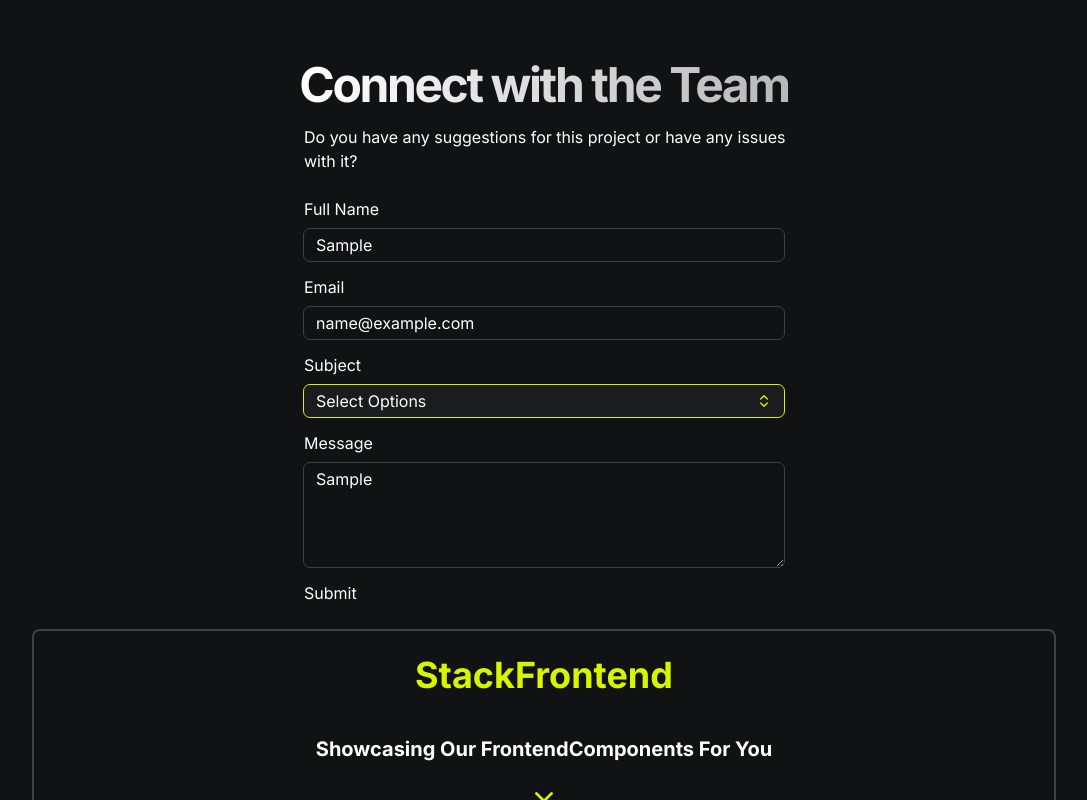
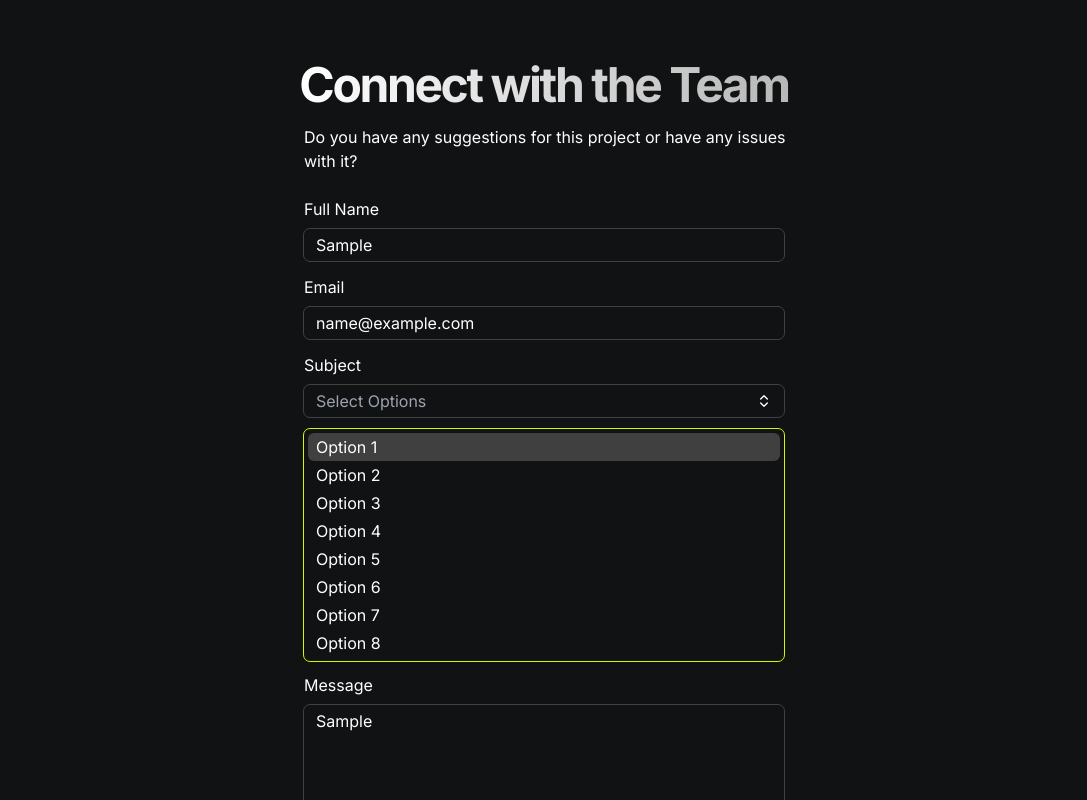
Before and after one commit to Ayusht777/FrontendStack, a React (Vite) app: page / in a window 1280 px wide. Both pictures are taken after typing "Sample", "name@example.com", "Sample" into the empty fields and a click on the button "Select Options". Shown: the part 4274-5074 px from the top of the page, without its empty margins (96-1183 px from the left). Built offline with nearby package versions, Linux system fonts and the light colour scheme.

Commit message:
refactor: Improve DropdownMenu component with additional options and keyboard navigation support

```diff
--- a/src/Components/DropDownMenu.jsx
+++ b/src/Components/DropDownMenu.jsx
@@ -2,99 +2,125 @@
 import { ChevronsUpDown } from "lucide-react";
 
 const DropdownMenu = () => {
-  const dropdownOptions = useMemo(
-    () => ["Option 1", "Option 2", "Option 3", "Option 4"],
+  const options = useMemo(
+    () => [
+      "Option 1",
+      "Option 2",
+      "Option 3",
+      "Option 4",
+      "Option 5",
+      "Option 6",
+      "Option 7",
+      "Option 8",
+    ],
     []
   );
 
-  const [menuState, setMenuState] = useState({
-    selectedValue: "Select Options",
-    selectedIndex: 0,
+  const [dropdownState, setDropdownState] = useState({
+    selectedOption: "Select Options",
+    selectedOptionIndex: 0,
     isOpen: false,
   });
 
-  const divRef = useRef(null);
+  const dropdownRef = useRef(null);
 
-  const handleKeyboardNavigation = useCallback(
+  const handleKeyNavigation = useCallback(
     (event) => {
       const { key } = event;
       if (key === "ArrowUp") {
-        setMenuState((prevState) => ({
+        event.preventDefault();
+        setDropdownState((prevState) => ({
           ...prevState,
-          selectedIndex: Math.max(prevState.selectedIndex - 1, 0),
+          selectedOptionIndex: Math.max(prevState.selectedOptionIndex - 1, 0),
         }));
       } else if (key === "ArrowDown") {
-        setMenuState((prevState) => ({
+        event.preventDefault();
+        setDropdownState((prevState) => ({
           ...prevState,
-          selectedIndex: Math.min(
-            prevState.selectedIndex + 1,
-            dropdownOptions.length - 1
+          selectedOptionIndex: Math.min(
+            prevState.selectedOptionIndex + 1,
+            options.length - 1
           ),
         }));
       } else if (key === "Enter") {
-        event.preventDefault();
-        setMenuState((prevState) => ({
-          selectedValue: dropdownOptions[prevState.selectedIndex],
-          selectedIndex: prevState.selectedIndex,
+        setDropdownState((prevState) => ({
+          selectedOption: options[prevState.selectedOptionIndex],
+          selectedOptionIndex: prevState.selectedOptionIndex,
           isOpen: false,
         }));
       }
     },
-    [dropdownOptions]
+    [options]
   );
+
   useEffect(() => {
-    const divRefs = divRef.current;
-    if (divRefs && menuState.isOpen) {
-      divRefs.addEventListener("keydown", handleKeyboardNavigation);
+    document.addEventListener("keydown", handleKeyNavigation);
+    return () => {
+      document.removeEventListener("keydown", handleKeyNavigation);
+    };
+  }, [handleKeyNavigation]);
+
+  useEffect(() => {
+    if (dropdownState.isOpen && dropdownRef.current) {
+      dropdownRef.current.focus();
     }
+  }, [dropdownState.isOpen]);
 
-    return () => {
-      if (divRefs) {
-        divRefs.removeEventListener("keydown", handleKeyboardNavigation);
+  useEffect(() => {
+    const handleClickOutside = (event) => {
+      if (dropdownRef.current && !dropdownRef.current.contains(event.target)) {
+        setDropdownState((prevState) => ({ ...prevState, isOpen: false }));
       }
     };
-  }, [menuState.isOpen, dropdownOptions, handleKeyboardNavigation]);
-  useEffect(() => {
-    if (menuState.isOpen && divRef.current) {
-      divRef.current.focus();
-    }
-  }, [menuState.isOpen]);
+
+    document.addEventListener("mousedown", handleClickOutside);
+    return () => {
+      document.removeEventListener("mousedown", handleClickOutside);
+    };
+  }, []);
 
   return (
     <>
       <button
-        className="group mb-1.5  flex w-full cursor-pointer items-center justify-between rounded-md bg-Bg bg-inherit px-3 py-1 outline outline-1 outline-Border focus:bg-Nav focus:outline-Logo"
+        className="group mb-1.5 flex w-full cursor-pointer items-center justify-between rounded-md bg-Bg bg-inherit px-3 py-1 outline outline-1 outline-Border focus:bg-Nav focus:outline-Logo"
+        onClick={() =>
+          setDropdownState({ ...dropdownState, isOpen: !dropdownState.isOpen })
+        }
+      >
+        <span
+          className={`cursor-none ${
+            !options.includes(dropdownState.selectedOption)
+              ? "text-gray-400"
+              : ""
+          }`}
+        >
+          {dropdownState.selectedOption}
+        </span>
 
-        onClick={() =>
-          setMenuState({ ...menuState, isOpen: !menuState.isOpen })
-        }
-        onKeyDown={(e) => {
-          if (e.key === "Enter") {
-            e.preventDefault();
-
-            setMenuState({ ...menuState, isOpen: true });
-          }
-        }}
-      >
-        <span className="cursor-none ">{menuState.selectedValue}</span>
         <ChevronsUpDown className="size-4 group-focus-within:text-Logo" />
       </button>
 
       <div
-        className={`${menuState.isOpen ? " hidden" : "flex"} mb-1 mt-1.5 w-full cursor-pointer items-center justify-between rounded-md bg-inherit px-1 py-1 outline outline-1 outline-Border focus:outline-Logo `}
-        ref={divRef}
-        tabIndex={1}
+        className={`${
+          dropdownState.isOpen ? "flex" : "hidden"
+        } mb-1 mt-1.5 w-full cursor-pointer items-center justify-between rounded-md bg-inherit px-1 py-1 outline outline-1 outline-Border focus:outline-Logo `}
+        tabIndex={-10}
         role="listbox"
+        ref={dropdownRef}
       >
-        <div className="w-full  ">
-          {dropdownOptions.map((option, index) => (
+        <div className="w-full">
+          {options.map((option, index) => (
             <div
               key={option}
-              className={`rounded-md px-2 py-0.5 ${menuState.selectedIndex !== index ? "hover:bg-Border" : ""} ${menuState.selectedIndex === index ? "bg-Border" : ""}`}
+              className={`rounded-md px-2 py-0.5 ${
+                dropdownState.selectedOptionIndex !== index
+                  ? "hover:bg-Border"
+                  : ""
+              } ${dropdownState.selectedOptionIndex === index ? "bg-Border" : ""}`}
               onClick={() => {
-                setMenuState({
-                  selectedValue: option,
-                  selectedIndex: index,
+                setDropdownState({
+                  selectedOption: option,
+                  selectedOptionIndex: index,
                   isOpen: false,
                 });
               }}
```
